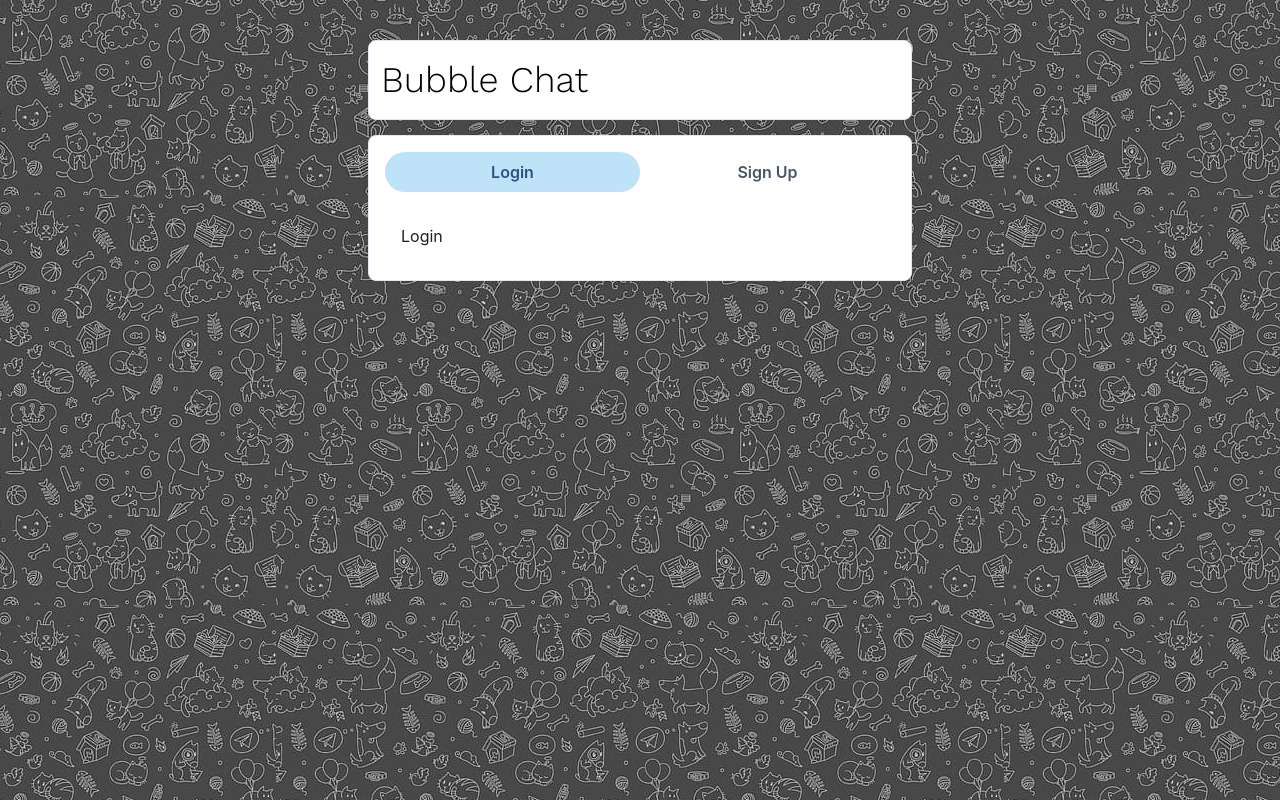
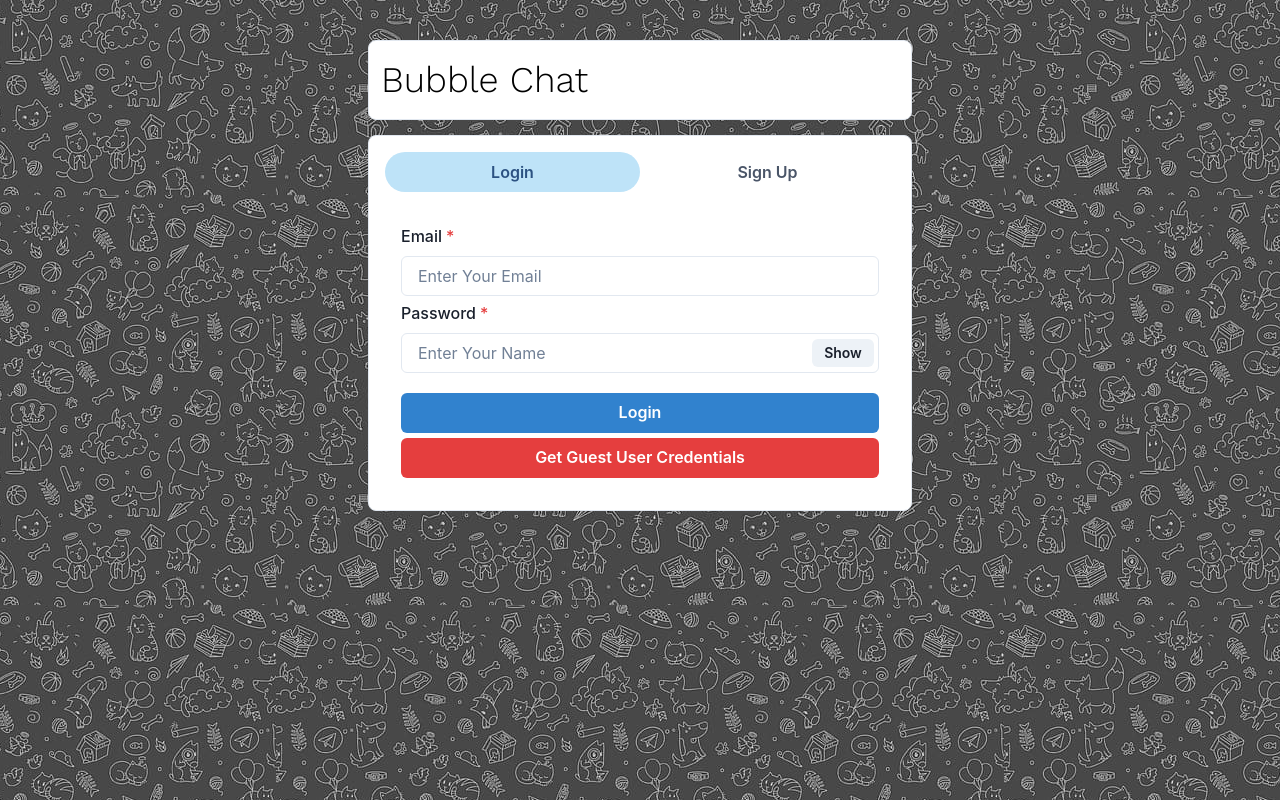
Before and after one commit to Amanyadav1901/Chat-app-react, a React (Create React App) app in the folder frontend/: page / in a window 1280 px wide. Built offline with nearby package versions, Linux system fonts and the light colour scheme.

Commit message:
updates 08.05.23

```diff
--- a/frontend/src/components/Authentication/Login.js
+++ b/frontend/src/components/Authentication/Login.js
@@ -1,7 +1,69 @@
-import React from "react";
+import {
+  Button,
+  FormControl,
+  FormLabel,
+  Input,
+  InputGroup,
+  InputRightElement,
+  VStack,
+} from "@chakra-ui/react";
+import React, { useState } from "react";
 
 const Login = () => {
-  return <div>Login</div>;
+  const [email, setEmail] = useState();
+  const [password, setPassword] = useState();
+  const [show, setShow] = useState(false);
+
+  const handleClick = () => setShow(!show);
+
+  const submitHandler = () => {};
+
+  return (
+    <VStack spacing="5px">
+      <FormControl id="email" isRequired>
+        <FormLabel>Email</FormLabel>
+        <Input
+          placeholder="Enter Your Email"
+          onChange={(e) => setEmail(e.target.value)}
+        />
+      </FormControl>
+      <FormControl id="password" isRequired>
+        <FormLabel>Password</FormLabel>
+        <InputGroup>
+          <Input
+            type={show ? "text" : "password"}
+            placeholder="Enter Your Name"
+            onChange={(e) => setPassword(e.target.value)}
+          />
+          <InputRightElement width="4.5rem">
+            <Button h="1.75rem" size="sm" onClick={handleClick}>
+              {show ? "Hide" : "Show"}
+            </Button>
+          </InputRightElement>
+        </InputGroup>
+      </FormControl>
+      <Button
+        colorScheme="blue"
+        width="100%"
+        style={{ marginTop: 15 }}
+        onClick={submitHandler}
+      >
+        Login
+      </Button>
+
+      <Button
+        variant="solid"
+        colorScheme="red"
+        width="100%"
+        onClick={() => {
+          setEmail("guest@example.com");
+          setPassword("123456");
+        }}
+      >
+        Get Guest User Credentials
+      </Button>
+    </VStack>
+  );
 };
 
 export default Login;
--- a/frontend/src/components/Authentication/Signup.js
+++ b/frontend/src/components/Authentication/Signup.js
@@ -63,11 +63,11 @@
             placeholder="Confirm Password"
             onChange={(e) => setPassword(e.target.value)}
           />
-          <InputRightElement width="4.5rem">
+          {/* <InputRightElement width="4.5rem">
             <Button h="1.75rem" size="sm" onClick={handleClick}>
               {show ? "Hide" : "Show"}
             </Button>
-          </InputRightElement>
+          </InputRightElement> */}
         </InputGroup>
       </FormControl>
 
```
